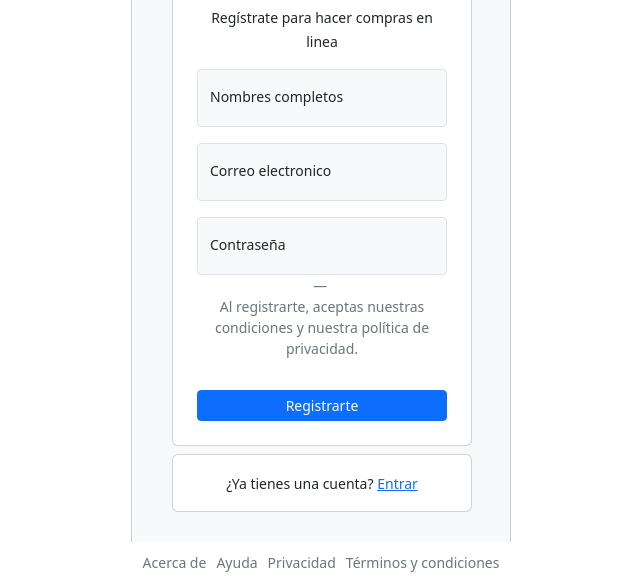
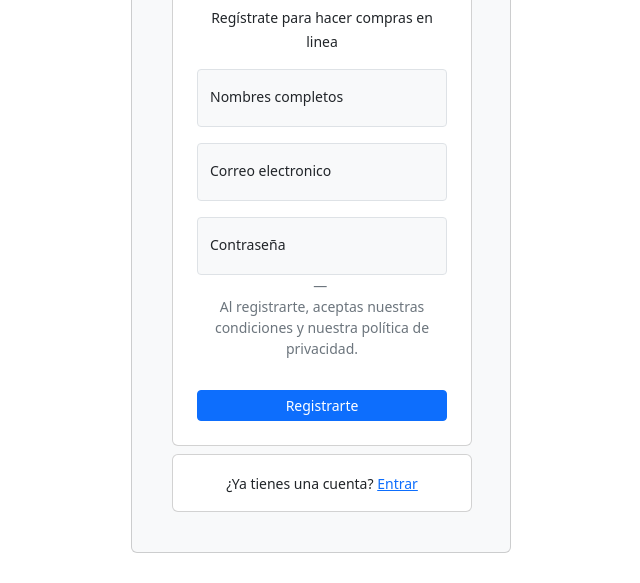
Before and after one commit to jleon1994/tienda, a website: page frontend/register.html in a window 1280 px wide. Shown: the part 217-800 px from the top of the page, without its empty margins (319-959 px from the left). Drawn offline with nearby package versions, Linux system fonts and the light colour scheme.

```diff
--- a/frontend/register.html
+++ b/frontend/register.html
@@ -47,14 +47,7 @@
                 </div>
             </div>
         </div>
-        <footer>
-            <div class="footer-links">
-                <small><a href="#">Acerca de</a></small>
-                <small><a href="#">Ayuda</a></small>
-                <small><a href="#">Privacidad</a></small>
-                <small><a href="#">Términos y condiciones</a></small>
-            </div>
-        </footer>
+
         <script src="https://cdn.jsdelivr.net/npm/axios/dist/axios.min.js"></script>
         <script src="js/main.js"></script>
 </body>
```
